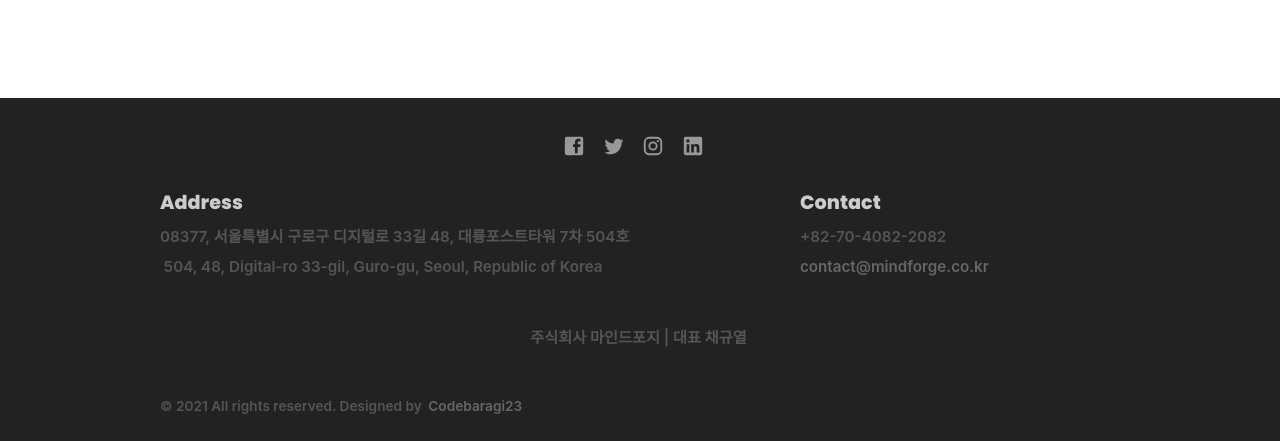
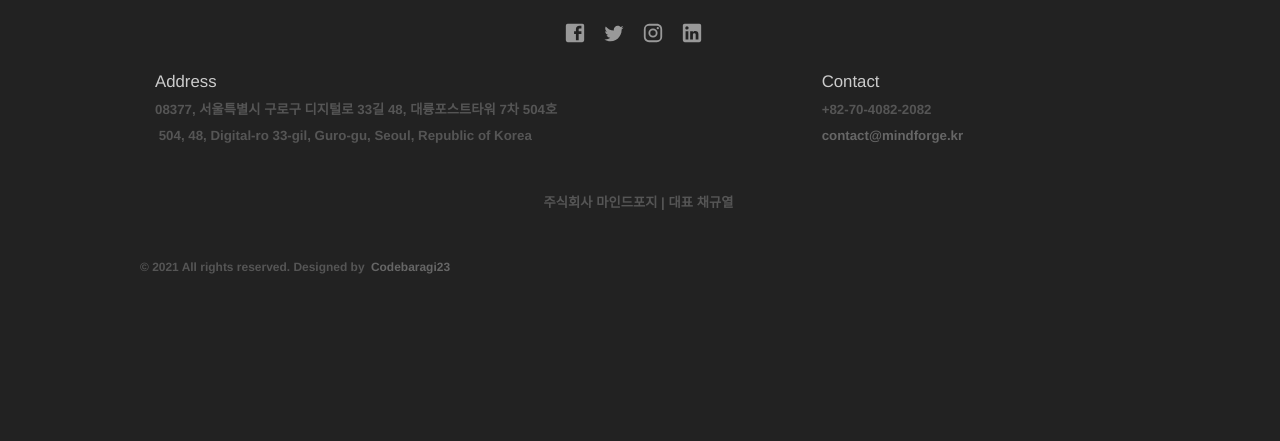
Before and after one commit to codebaragi23/mindforge, a Jekyll site: the page built from _pages/pose-estimation.html, in a window 1280 px wide and 900 px high, scrolled down 1536 px, cut to the strip 459-900 px from the top of the window. Built offline with Jekyll 4.4.1, drawn with Linux system fonts in a browser that asks for light colours; some web fonts are replaced; after the commit the page ends 2295 px from its top, so only the background shows below that.

Commit message:
[U]mail address, popup dialog

```diff
--- a/_data/company.yml
+++ b/_data/company.yml
@@ -2,5 +2,5 @@
 description: 대표 채규열
 contact:
   tel: +82-70-4082-2082
-  mailto: contact@mindforge.co.kr
+  mailto: contact@mindforge.kr
 address: 08377, 서울특별시 구로구 디지털로 33길 48, 대륭포스트타워 7차 504호 <br> 504, 48, Digital-ro 33-gil, Guro-gu, Seoul, Republic of Korea
--- a/_includes/head.html
+++ b/_includes/head.html
@@ -19,4 +19,25 @@
     </script>
     <script async src='https://www.google-analytics.com/analytics.js'></script>
   {% endif %}
+
+
+  <!-- bootstrap -->
+  <script src="https://maxcdn.bootstrapcdn.com/bootstrap/3.3.2/js/bootstrap.min.js"></script>
+  <link rel="stylesheet" href="https://maxcdn.bootstrapcdn.com/bootstrap/3.3.2/css/bootstrap.min.css">
+  <link rel="stylesheet" href="https://maxcdn.bootstrapcdn.com/bootstrap/3.3.2/css/bootstrap-theme.min.css">
+
+  <!-- popup dialog -->
+  <link rel="stylesheet" href="//code.jquery.com/ui/1.13.0/themes/base/jquery-ui.css">
+  <script src="https://code.jquery.com/jquery-3.6.0.js"></script>
+  <script src="https://code.jquery.com/ui/1.13.0/jquery-ui.js"></script>
+  <script>
+  $( function() {
+    $( "#dialog" ).dialog(
+      {
+        autoOpen : true,
+        width : window.innerWidth*0.7
+      }
+    );
+  } );
+  </script>
 </head>
--- a/_pages/home.html
+++ b/_pages/home.html
@@ -50,6 +50,10 @@
   {% include carousel.html height="400px" duration="7" %}
   <canvas id="animation" width="1080" height="720"> </canvas>
   <script src="{{ site.baseurl }}/assets/js/canvas.js"></script>
+
+  <div id="dialog" title="아이디어 공모">
+    <img src="{{ site.baseurl }}/assets/images/landmark_idea.png">
+  </div>
 </section>
 
 <section class="diagonal alternate">
```
Also changed, not shown: assets/images/landmark_idea.png (added).
